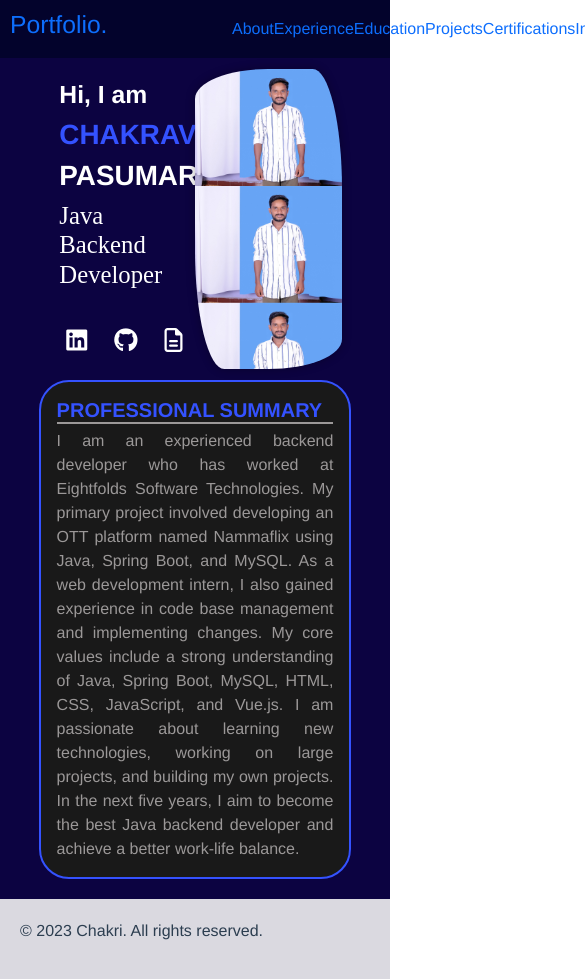
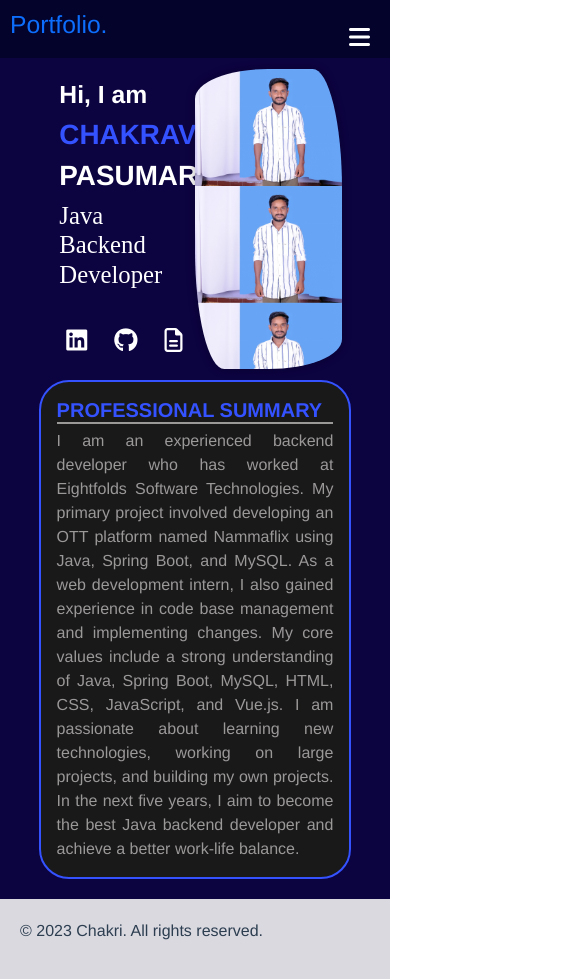
Before and after one commit to chakri-abskkidoob/Chakri-portfolio, a Vue app in the folder chakri-portfolio/: page / in a window 390 px wide. Shown: the top 979 px of the page, 585 px wide, since content can reach past the window. Built offline with nearby package versions, Linux system fonts and the light colour scheme; a small style sheet from the web is missing.

Commit message:
added sidebar

```diff
--- a/chakri-portfolio/src/App.vue
+++ b/chakri-portfolio/src/App.vue
@@ -1,4 +1,4 @@
-<template>
+<!-- <template>
   <header>
     <div class="left-half">
       <h2><router-link :to="'/'" class="route">Portfolio.</router-link></h2>
@@ -120,4 +120,253 @@ header {
     font-size: 14px;
     padding:5px;
 }
+</style> -->
+
+
+
+
+
+<!-- added sidebar -->
+
+<template>
+  <div>
+    <header>
+      <div class="left-half">
+        <div class="menu-toggle" @click="toggleSidebar">
+          <i class="fas fa-bars"></i>
+        </div>
+        <h2><router-link :to="'/'" class="route">Portfolio.</router-link></h2>
+      </div>
+      <div class="right-half">
+        <div>
+          <router-link :to="'/'" class="route">About</router-link>
+        </div>
+        <div>
+          <router-link :to="'/experience'" class="route">Experience</router-link>
+        </div>
+        <div>
+          <router-link :to="'/education'" class="route">Education</router-link>
+        </div>
+        <div>
+          <router-link :to="'/projects'" class="route">Projects</router-link>
+        </div>
+        <div>
+          <router-link :to="'/certificate'" class="route">Certifications</router-link>
+        </div>
+        <div>
+          <router-link :to="'/interests'" class="route">Interests</router-link>
+        </div>
+        <div>
+          <router-link :to="'/skills'" class="route">Skills</router-link>
+        </div>
+        <div>
+          <router-link :to="'/contact'" class="route">Contact</router-link>
+        </div>
+      </div>
+    </header>
+    <div class="sidebar" :class="{ 'sidebar-active': sidebarOpen }">
+      <div class="close-sidebar" @click="toggleSidebar">
+        <i class="fas fa-times"></i>
+      </div>
+      <div>
+        <router-link :to="'/'" class="route" @click="toggleSidebar">About</router-link>
+      </div>
+      <div>
+        <router-link :to="'/experience'" class="route" @click="toggleSidebar">Experience</router-link>
+      </div>
+      <div>
+        <router-link :to="'/education'" class="route" @click="toggleSidebar">Education</router-link>
+      </div>
+      <div>
+        <router-link :to="'/projects'" class="route" @click="toggleSidebar">Projects</router-link>
+      </div>
+      <div>
+        <router-link :to="'/certificate'" class="route" @click="toggleSidebar">Certifications</router-link>
+      </div>
+      <div>
+        <router-link :to="'/interests'" class="route" @click="toggleSidebar">Interests</router-link>
+      </div>
+      <div>
+        <router-link :to="'/skills'" class="route" @click="toggleSidebar">Skills</router-link>
+      </div>
+      <div>
+        <router-link :to="'/contact'" class="route" @click="toggleSidebar">Contact</router-link>
+      </div>
+    </div>
+    <router-view></router-view>
+    <Footer />
+  </div>
+</template>
+
+<script>
+import Footer from './components/footer.vue'
+export default {
+  name: "App",
+  components: {
+    Footer,
+  },
+  data() {
+    return {
+      sidebarOpen: false,
+    };
+  },
+  methods: {
+    toggleSidebar() {
+      this.sidebarOpen = !this.sidebarOpen;
+    },
+  },
+};
+</script>
+
+<style>
+#app {
+  font-family: Avenir, Helvetica, Arial, sans-serif;
+  -webkit-font-smoothing: antialiased;
+  -moz-osx-font-smoothing: grayscale;
+  text-align: justify;
+  background-color: #0c0341;
+  color: #2c3e50;
+  width: 100%;
+  height: 100%;
+}
+
+/* width */
+::-webkit-scrollbar {
+  width: 10px;
+}
+
+/* Track */
+::-webkit-scrollbar-track {
+  background: #fff;
+}
+
+/* Handle */
+::-webkit-scrollbar-thumb {
+  background: #3452ff;
+  border-radius: 10px;
+}
+
+/* Handle on hover */
+::-webkit-scrollbar-thumb:hover {
+  background: #1e2b8f;
+}
+
+/* Add a gradient effect to the scrollbar */
+::-webkit-scrollbar-thumb {
+  background: linear-gradient(to bottom, #3452ff, #1e2b8f);
+}
+
+/* Add a border to the scrollbar */
+::-webkit-scrollbar {
+  border: 1px solid #3452ff;
+}
+
+header {
+  background-color: #03032c;
+  color:#3452ff;
+  padding: 10px;
+  display: flex;
+  justify-content: space-between;
+  align-items: center;
+}
+
+.left-half {
+  text-align: left;
+  width:50%;
+}
+
+.right-half {
+  width:40%;
+  text-align: right;
+  display: flex;
+  justify-content: space-between;
+}
+
+.route{
+    text-decoration: none;
+}
+
+.route :hover{
+    background-color: rgba(221, 241, 70, 0.605);
+    color:white;
+    border-radius:5px;
+    font-size: 14px;
+    padding:5px;
+}
+
+.sidebar {
+  position: fixed;
+  top: 60px;
+  left: 0;
+  bottom: 0;
+  width: 200px;
+  padding: 20px;
+  background-color: #1e2b8f;
+  color: #fff;
+  z-index: 999;
+  transform: translateX(-100%);
+  transition: transform 0.3s ease-in-out;
+}
+
+.sidebar a {
+  color: #fff;
+  text-decoration: none;
+  margin-bottom: 10px;
+  display: block;
+}
+
+.sidebar .close-sidebar {
+  position: absolute;
+  top: 10px;
+  right: 10px;
+  color: #fff;
+  font-size: 24px;
+  cursor: pointer;
+}
+
+.sidebar.show-sidebar {
+  transform: translateX(0%);
+}
+
+@media screen and (min-width: 768px) {
+  .sidebar {
+    width: 300px;
+  }
+
+  .left-half {
+    width: 33%;
+  }
+
+  .right-half {
+    width: 67%;
+  }
+
+  .menu-toggle {
+    display: none;
+  }
+}
+
+@media screen and (max-width: 767px) {
+  .left-half {
+    width: 100%;
+  }
+
+  .right-half {
+    display: none;
+  }
+
+  .menu-toggle {
+    display: block;
+    position: fixed;
+    top: 20px;
+    right: 20px;
+    color: #fff;
+    font-size: 24px;
+    cursor: pointer;
+  }
+
+  .sidebar {
+    width: 100%;
+  }
+}
 </style>
```
